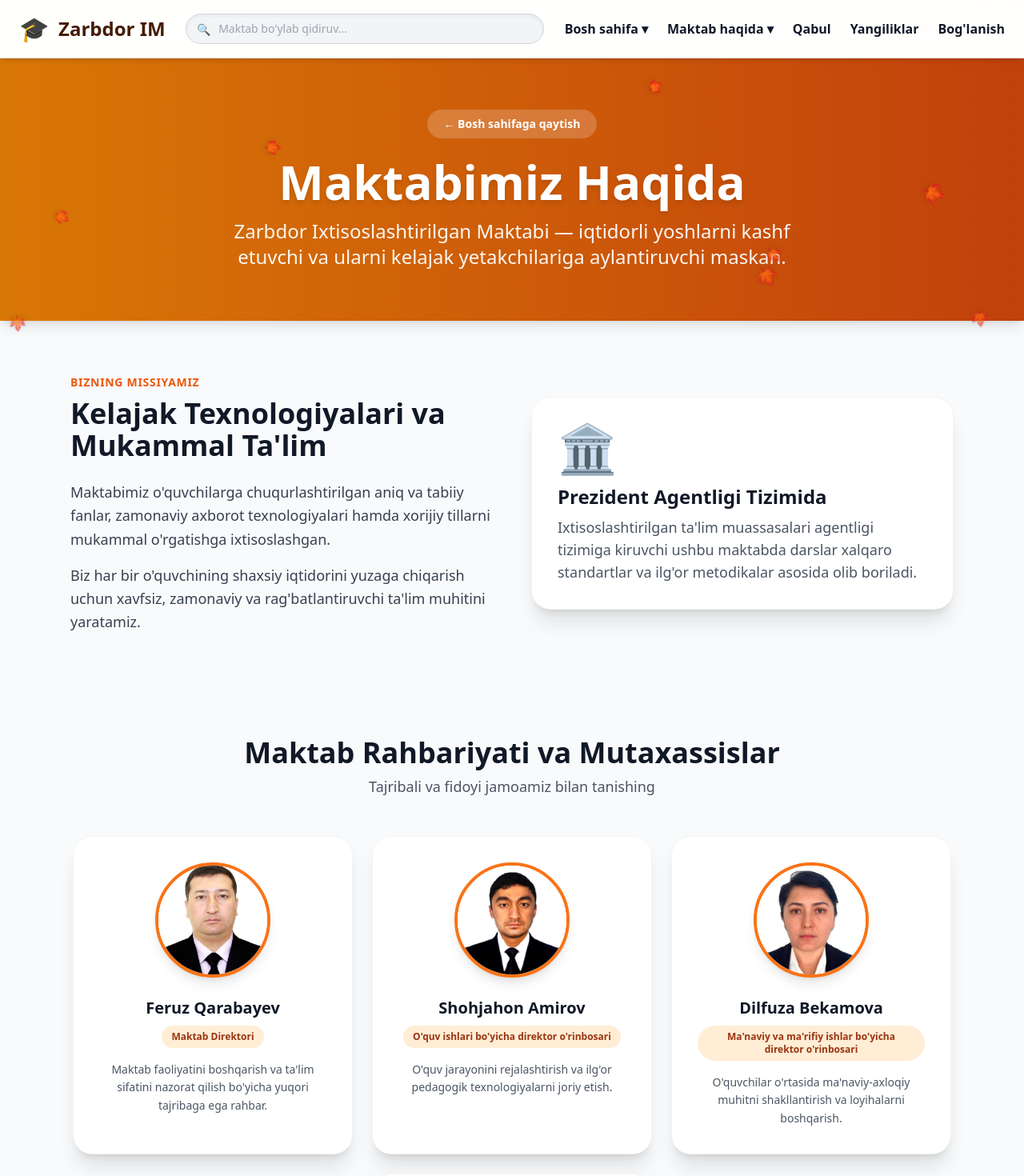
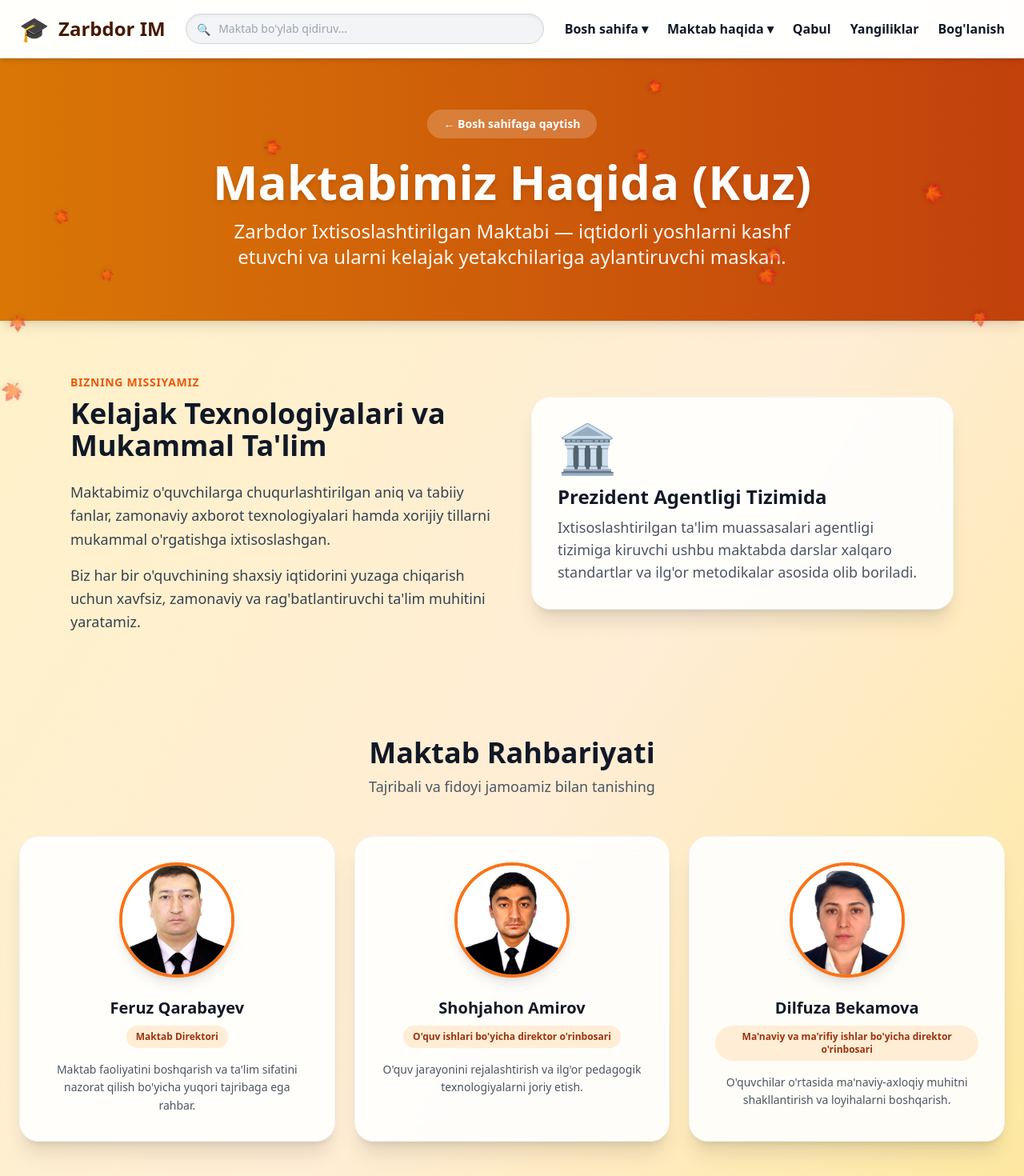
Before and after one commit to Sherzod1978/zarbdor-portal, a React (Vite) app: page /about in a window 1280 px wide. Shown: the top 1470 px of the page at 80% size. Built offline with nearby package versions, Linux system fonts and the light colour scheme.

Commit message:
Aboutga still

```diff
--- a/src/pages/About.jsx
+++ b/src/pages/About.jsx
@@ -1,7 +1,52 @@
-import React from 'react';
+import React, { useState, useEffect } from 'react';
 import { Link } from 'react-router-dom';
 
-export default function About({ currentSeason }) {
+export default function About() {
+  const [season, setSeason] = useState('autumn');
+
+  // Hozirgi oy bo'yicha faslni avtomatik aniqlash
+  useEffect(() => {
+    const month = new Date().getMonth() + 1;
+    if (month >= 3 && month <= 5) setSeason('spring');
+    else if (month >= 6 && month <= 8) setSeason('summer');
+    else if (month >= 9 && month <= 11) setSeason('autumn');
+    else setSeason('winter');
+  }, []);
+
+  // Fasllar bo'yicha ranglar va elementlar (zarrachalar)
+  const seasonStyles = {
+    autumn: {
+      name: 'Kuz',
+      bgGradient: 'from-amber-100 via-orange-100 to-amber-200',
+      heroBg: 'from-amber-600 to-orange-700',
+      accentColor: 'text-amber-950',
+      particles: ['🍁', '🍁', '🍁']
+    },
+    winter: {
+      name: 'Qish',
+      bgGradient: 'from-slate-100 via-sky-100 to-blue-200',
+      heroBg: 'from-sky-600 to-blue-800',
+      accentColor: 'text-sky-950',
+      particles: ['❄', '❅', '❆', '❄', '❅']
+    },
+    spring: {
+      name: 'Bahor',
+      bgGradient: 'from-emerald-100 via-pink-100 to-teal-100',
+      heroBg: 'from-emerald-600 to-teal-700',
+      accentColor: 'text-emerald-950',
+      particles: ['🌸', '🌸']
+    },
+    summer: {
+      name: 'Yoz',
+      bgGradient: 'from-yellow-100 via-amber-100 to-orange-200',
+      heroBg: 'from-amber-500 to-yellow-600',
+      accentColor: 'text-amber-950',
+      particles: ['✨']
+    }
+  };
+
+  const current = seasonStyles[season];
+
   const management = [
     {
       name: "Feruz Qarabayev",
@@ -20,12 +65,6 @@ export default function About({ currentSeason }) {
       role: "Ma'naviy va ma'rifiy ishlar bo'yicha direktor o'rinbosari",
       image: "/Dilfuza.jpg",
       desc: "O'quvchilar o'rtasida ma'naviy-axloqiy muhitni shakllantirish va loyihalarni boshqarish."
-    },
-    {
-      name: "Iroda Nishonova ",
-      role: "Maktab Psixologi",
-      image: "/Iroda.jpg",
-      desc: "O'quvchilar bilan individual va guruhli psixologik maslahatlar hamda treninglar o'tkazish."
     }
   ];
 
@@ -37,15 +76,43 @@ export default function About({ currentSeason }) {
   ];
 
   return (
-    <div className="min-h-screen bg-gray-50 text-gray-900 font-sans pb-20">
+    <div className={`relative min-h-screen bg-gradient-to-br ${current.bgGradient} text-gray-900 transition-all duration-700 font-sans pb-20 overflow-hidden`}>
+
+      {/* Dinamik Fasl Effektlari (Qor, barg, gul parchalari) */}
+      <div className="pointer-events-none fixed inset-0 z-40 overflow-hidden">
+        {current.particles.map((item, index) => {
+          const leftPos = Math.random() * 100;
+          const duration = 6 + Math.random() * 8;
+          const delay = Math.random() * 5;
+          const size = season === 'winter' ? 0.6 + Math.random() * 0.6 : 0.9 + Math.random() * 0.8; // Qish uchun maydaroq qor parchalari
+
+          return (
+            <span
+              key={index}
+              className="absolute top-0 select-none animate-fall"
+              style={{
+                left: `${leftPos}%`,
+                animationDuration: `${duration}s`,
+                animationDelay: `${delay}s`,
+                fontSize: `${size}rem`,
+                filter: 'drop-shadow(0px 2px 3px rgba(0,0,0,0.15))',
+                opacity: 0.85
+              }}
+            >
+              {item}
+            </span>
+          );
+        })}
+      </div>
+
       {/* Banner */}
-      <div className={`py-16 px-6 text-center text-white bg-gradient-to-r ${currentSeason?.heroBg || 'from-amber-600 to-orange-700'} shadow-lg`}>
+      <div className={`py-16 px-6 text-center text-white bg-gradient-to-r ${current.heroBg} shadow-lg relative z-10`}>
         <div className="max-w-5xl mx-auto">
           <Link to="/" className="inline-block mb-6 px-5 py-2 bg-white/20 hover:bg-white/30 rounded-full backdrop-blur-md text-sm font-semibold transition">
             ← Bosh sahifaga qaytish
           </Link>
           <h1 className="text-4xl md:text-6xl font-black mb-4 text-white drop-shadow-md">
-            Maktabimiz Haqida
+            Maktabimiz Haqida ({current.name})
           </h1>
           <p className="text-xl md:text-2xl font-medium text-white/95 max-w-3xl mx-auto leading-relaxed">
             Zarbdor Ixtisoslashtirilgan Maktabi — iqtidorli yoshlarni kashf etuvchi va ularni kelajak yetakchilariga aylantiruvchi maskan.
@@ -54,7 +121,7 @@ export default function About({ currentSeason }) {
       </div>
 
       {/* Tarix va Missiya */}
-      <section className="max-w-6xl mx-auto px-6 py-16">
+      <section className="max-w-6xl mx-auto px-6 py-16 relative z-10">
         <div className="grid grid-cols-1 md:grid-cols-2 gap-12 items-center">
           <div>
             <span className="text-orange-600 font-extrabold text-sm uppercase tracking-wider">Bizning Missiyamiz</span>
@@ -66,7 +133,7 @@ export default function About({ currentSeason }) {
               Biz har bir o'quvchining shaxsiy iqtidorini yuzaga chiqarish uchun xavfsiz, zamonaviy va rag'batlantiruvchi ta'lim muhitini yaratamiz.
             </p>
           </div>
-          <div className="bg-white p-8 rounded-3xl shadow-xl border border-gray-100 relative overflow-hidden">
+          <div className="bg-white/90 backdrop-blur-md p-8 rounded-3xl shadow-xl border border-gray-100 relative overflow-hidden">
             <div className="text-6xl mb-4">🏛️</div>
             <h3 className="text-2xl font-bold mb-2">Prezident Agentligi Tizimida</h3>
             <p className="text-gray-600 text-lg">
@@ -77,9 +144,9 @@ export default function About({ currentSeason }) {
       </section>
 
       {/* Maktab Rahbariyati */}
-      <section className="max-w-[1400px] mx-auto px-6 py-16">
+      <section className="max-w-[1400px] mx-auto px-6 py-16 relative z-10">
         <div className="text-center mb-12">
-          <h2 className="text-3xl md:text-4xl font-black text-gray-900">Maktab Rahbariyati va Mutaxassislar</h2>
+          <h2 className="text-3xl md:text-4xl font-black text-gray-900">Maktab Rahbariyati</h2>
           <p className="text-gray-600 text-lg mt-2">Tajribali va fidoyi jamoamiz bilan tanishing</p>
         </div>
 
@@ -95,8 +162,8 @@ export default function About({ currentSeason }) {
           {management.map((person, idx) => (
             <div
               key={idx}
-              className="bg-white p-8 rounded-3xl shadow-xl border border-gray-100 text-center hover:shadow-2xl transition-all duration-300 flex flex-col items-center"
-              style={{ flex: '1 1 300px', maxWidth: '350px' }}
+              className="bg-white/90 backdrop-blur-md p-8 rounded-3xl shadow-xl border border-gray-100 text-center hover:shadow-2xl transition-all duration-300 flex flex-col items-center"
+              style={{ flex: '1 1 300px', maxWidth: '400px' }}
             >
               {person.image ? (
                 <div className="w-36 h-36 mb-6 rounded-full overflow-hidden shadow-lg border-4 border-orange-500 shrink-0">
@@ -119,7 +186,7 @@ export default function About({ currentSeason }) {
       </section>
 
       {/* Sharoitlar */}
-      <section className="bg-white py-16 border-y border-gray-200">
+      <section className="bg-white/80 backdrop-blur-md py-16 border-y border-gray-200 relative z-10">
         <div className="max-w-[1500px] mx-auto px-6">
           <div className="text-center mb-12">
             <h2 className="text-3xl md:text-4xl font-black text-gray-900">Maktabimizda Yaratilgan Sharoitlar</h2>
@@ -138,7 +205,7 @@ export default function About({ currentSeason }) {
             {features.map((item, idx) => (
               <div
                 key={idx}
-                className="p-8 rounded-3xl bg-gray-50 border border-gray-100 hover:shadow-xl hover:-translate-y-1 transition duration-300 text-center flex flex-col items-center"
+                className="p-8 rounded-3xl bg-white border border-gray-100 hover:shadow-xl hover:-translate-y-1 transition duration-300 text-center flex flex-col items-center"
                 style={{ flex: '1 1 250px', maxWidth: '320px' }}
               >
                 <div className="text-5xl mb-4">{item.icon}</div>
```
